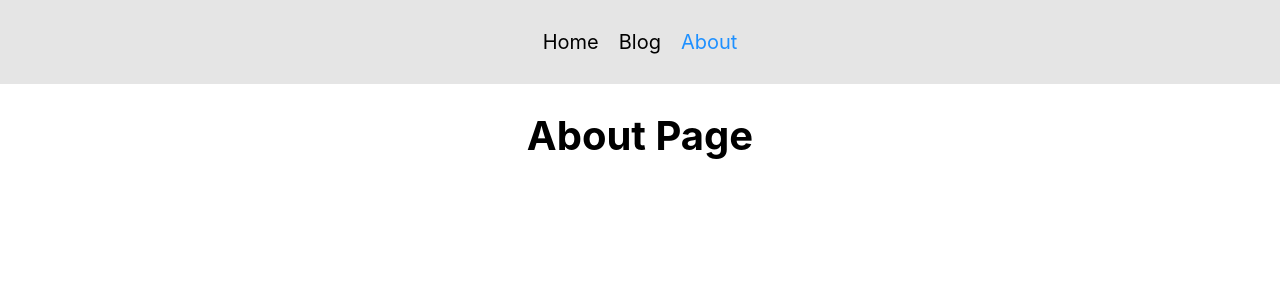
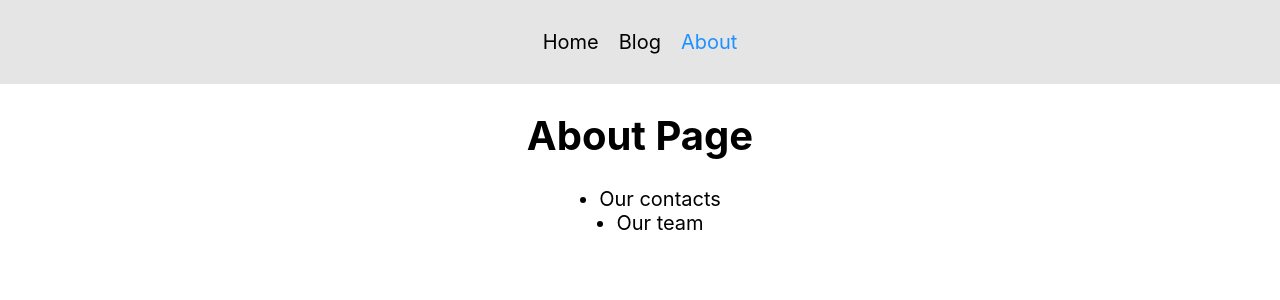
Before and after one commit to AlexandrIvanov1/react-router-dom, a React (Create React App) app: page /about in a window 1280 px wide. Shown: the top 300 px of the page. Built offline with nearby package versions, Linux system fonts and the light colour scheme.

Commit message:
Nested routes

```diff
--- a/src/App.tsx
+++ b/src/App.tsx
@@ -36,7 +36,10 @@ function App() {
                         <Route path="posts/:id" element={<SinglePage posts={posts}/>}/>
                         <Route path="posts/:id/edit"
                                element={<EditPost posts={posts} changePostTitle={changePostTitle}/>}/>
-                        <Route path="about" element={<AboutPage/>}/>
+                        <Route path="about" element={<AboutPage/>}>
+                            <Route path="contacts" element={<p>Our contacts</p>}></Route>
+                            <Route path="team" element={<p>Our team</p>}></Route>
+                        </Route>
 
                         <Route path="posts/new" element={
                             <RequireAuth>
--- a/src/components/CustomLink.tsx
+++ b/src/components/CustomLink.tsx
@@ -8,7 +8,7 @@ type CustomLinkPropsType = {
 
 export const CustomLink: React.FC<CustomLinkPropsType> = ({children, path, ...props}) => {
 
-    const match = useMatch(path)
+    const match = useMatch({path: path, end: path.length === 1})
 
     return (
         <Link
--- a/src/pages/AboutPage.tsx
+++ b/src/pages/AboutPage.tsx
@@ -1,9 +1,19 @@
 import React from 'react';
+import {Link, Outlet} from 'react-router-dom';
 
 export const AboutPage = () => {
     return (
         <div>
             <h1>About Page</h1>
+            <ul style={{display: 'flex', flexDirection: 'column', alignItems: 'center'}}>
+                <li>
+                    <Link style={{color: 'black', textDecoration: 'none'}} to={'contacts'}>Our contacts</Link>
+                </li>
+                <li>
+                    <Link style={{color: 'black', textDecoration: 'none'}} to={'team'}>Our team</Link>
+                </li>
+            </ul>
+            <Outlet/>
         </div>
     )
 }
```
